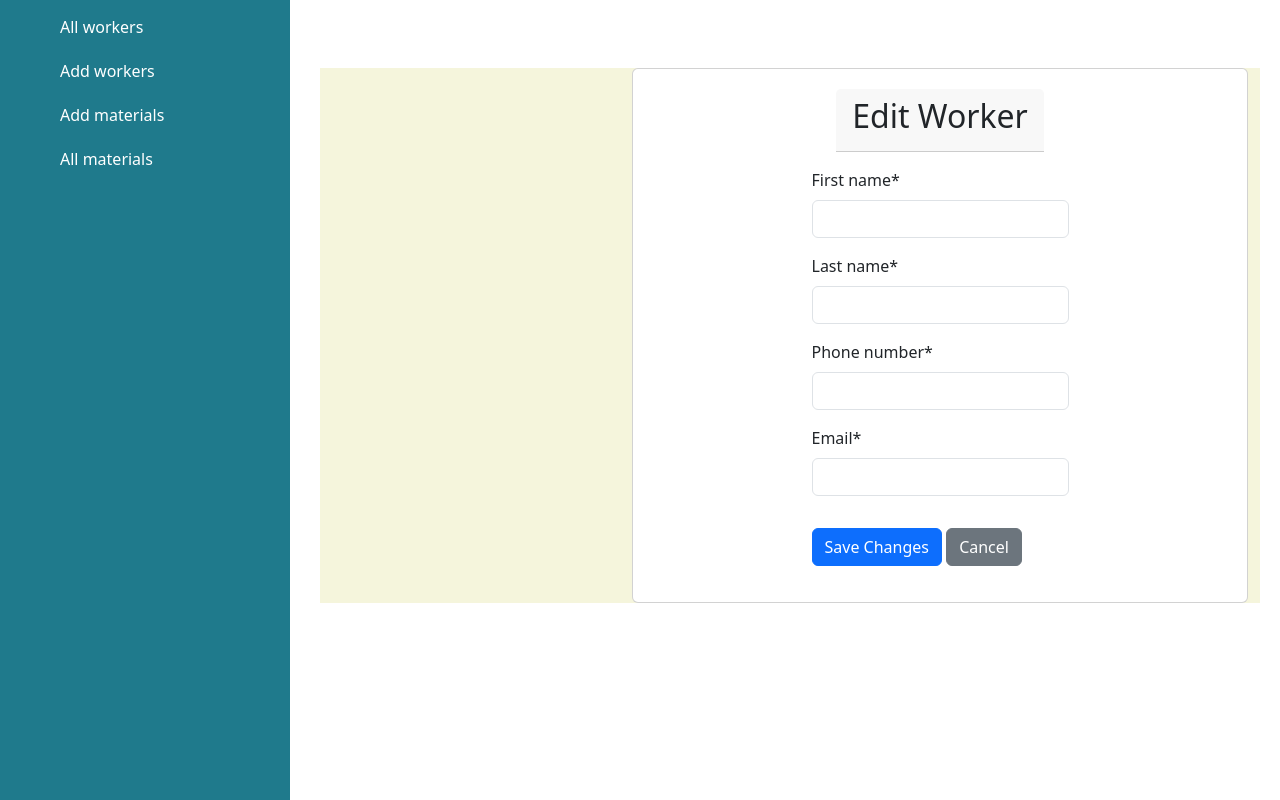
After one commit to EstherAuma/Construction-site, a Django app: template materialTracker/templates/pages/edit-worker.html in a window 1280 px wide. The commit adds this page. Run offline with Django 5.2, Linux system fonts and the light colour scheme; the template is opened without the code that fills it: values that come from a table or form of the project are taken from there, others are empty; some libraries are stand-ins or nearby versions.

Commit message:
Add edit worker feature

```diff
--- /dev/null
+++ b/materialTracker/templates/pages/edit-worker.html
@@ -0,0 +1,20 @@
+{% extends 'pages/base.html' %}
+{% load crispy_forms_tags %}
+{% block content %}
+
+<div class="container mt-5">
+    <div class="card">
+        <div class="card-header">
+            <h2>Edit Worker</h2>
+        </div>
+        <div class="card-body">
+            <form method="post">
+                {% csrf_token %}
+                {{ form|crispy }}
+                <button type="submit" class="btn btn-primary mt-3">Save Changes</button>
+                <a href="{% url 'worker' %}" class="btn btn-secondary mt-3">Cancel</a>
+            </form>
+        </div>
+    </div>
+</div>
+{% endblock %}
--- a/materialTracker/templates/pages/workers.html
+++ b/materialTracker/templates/pages/workers.html
@@ -11,6 +11,7 @@
                 <th>Phone number</th>
                 <th>Email</th>
                 <th>Details</th>
+                <th>Update</th>
 
             </tr>
         </thead>
@@ -25,7 +26,9 @@
                         <a href="{% url 'worker-detail' worker.id %}" class="btn btn-primary">Details</a>
                     </td>
 
-
+                    <td>
+                        <a href="{% url 'editworkers' worker.id %}" class="btn btn-primary">Edit</a>
+                    </td>
                 </tr>
             {% endfor %}
         </tbody>
--- a/materialTracker/urls.py
+++ b/materialTracker/urls.py
@@ -8,6 +8,9 @@ urlpatterns = [
     path("addmaterials/", views.add_materials, name="addmaterials"),
     path("materials/", views.materials, name="materials"),
     path("workers/<int:pk>/", views.worker_detail, name="worker-detail"),
+    path("editworkers/<int:pk>/", views.edit_workers, name="editworkers"),
+
+    # API URLS
     path("api/workers/", WorkerListAPIView.as_view(), name="workers"),
     path("api/workers/<int:pk>/", WorkerDetailAPIView.as_view(), name="workers")
 ]
```
Also changed, not shown: materialTracker/views.py (+7 -0 lines).
